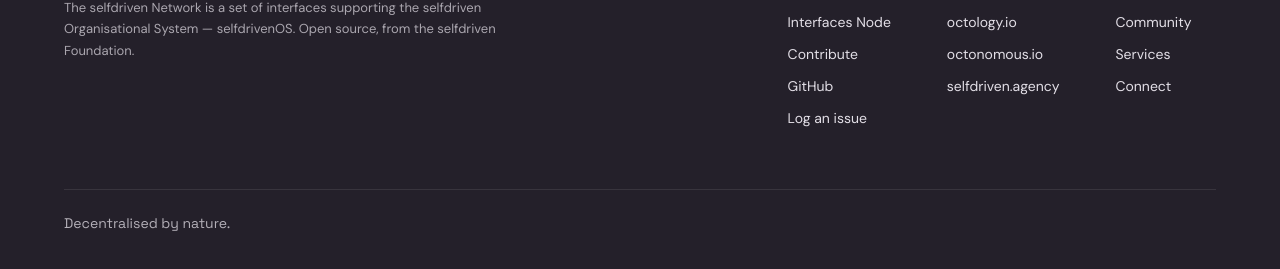
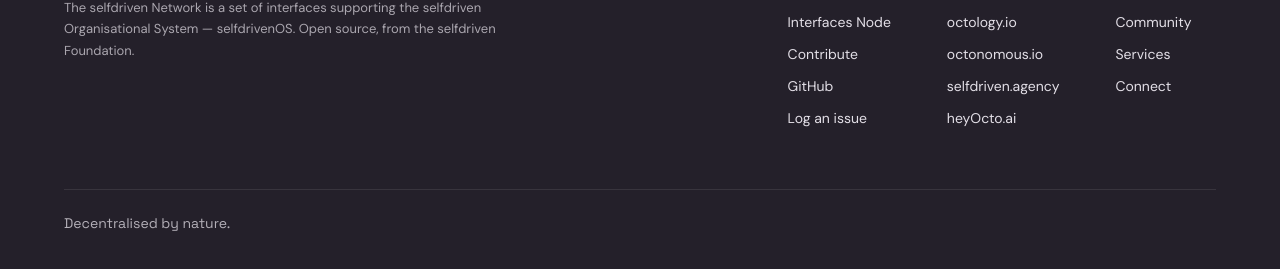
Before and after one commit to selfdriven-foundation/selfdriven-network, a Jekyll site: the page built from docs/index.html, in a window 1280 px wide and 900 px high, scrolled down 4916 px. Shown: the part 628-897 px from the top of the window. Built offline with Jekyll 4.4.1, drawn with Linux system fonts in a browser that asks for light colours.

Commit message:
Update network-footer.html

```diff
--- a/docs/_includes/network-footer.html
+++ b/docs/_includes/network-footer.html
@@ -18,6 +18,7 @@
 			<a href="https://octology.io" target="_blank" rel="noopener">octology.io</a>
 			<a href="https://octonomous.io" target="_blank" rel="noopener">octonomous.io</a>
 			<a href="https://selfdriven.agency" target="_blank" rel="noopener">selfdriven.agency</a>
+			<a href="https://heyocto.ai" target="_blank" rel="noopener">heyOcto.ai</a>
 		</div>
 		<div>
 			<p class="footer-head">Foundation</p>
```
